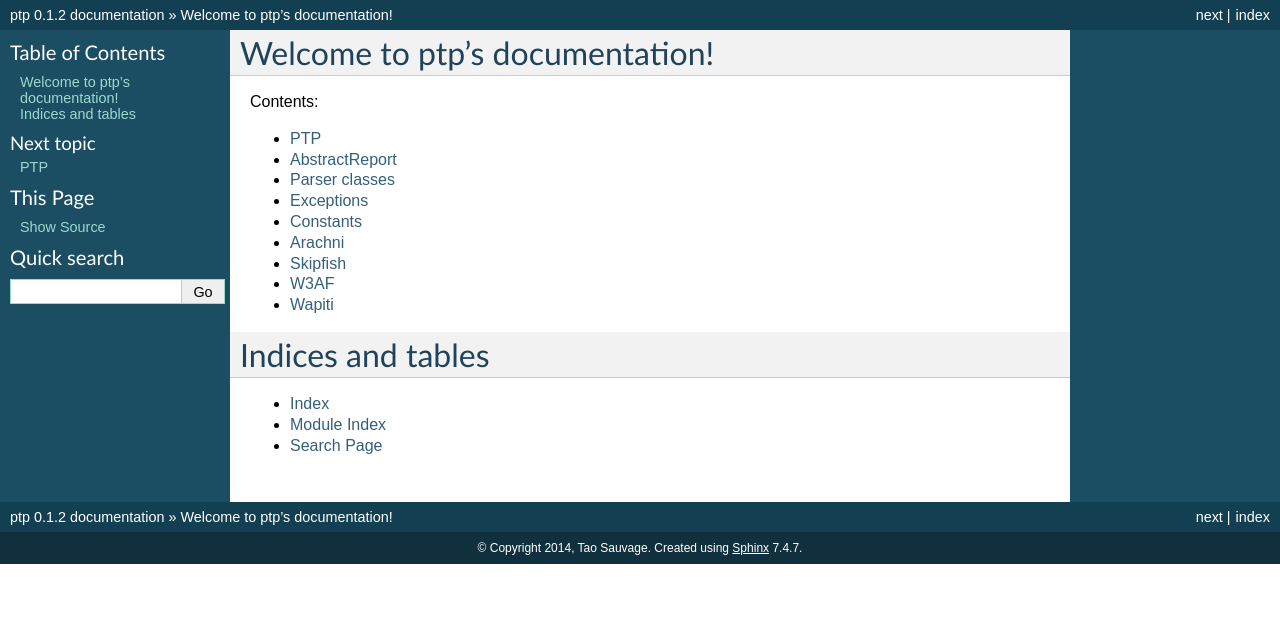
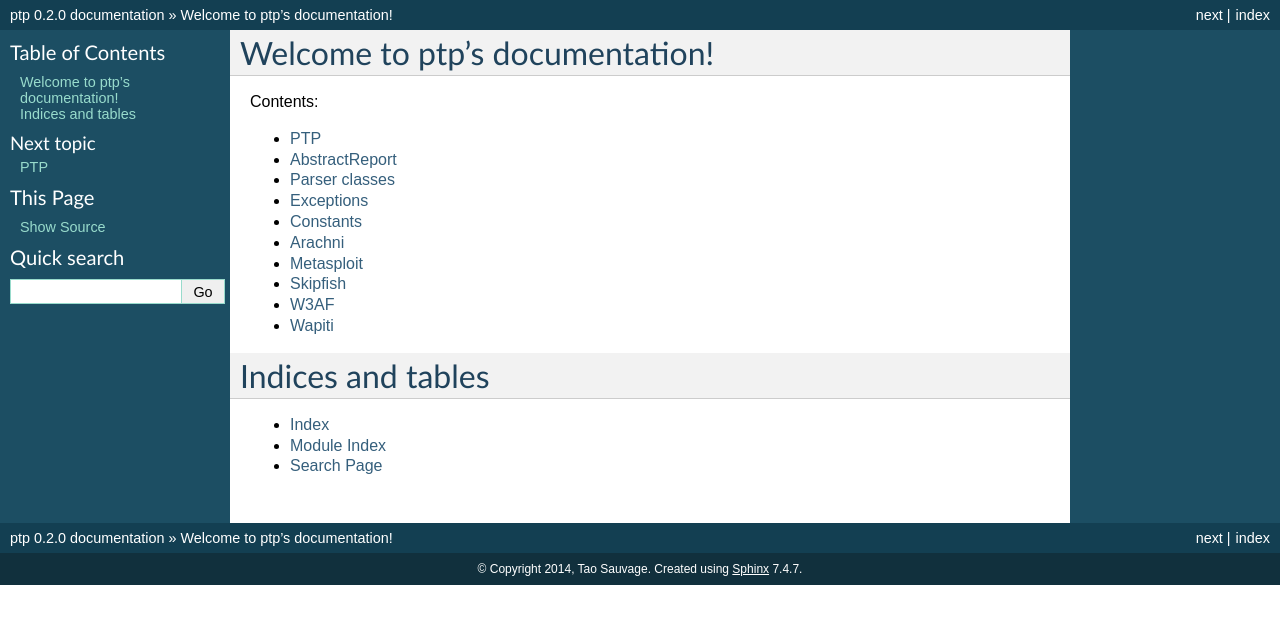
Before and after one commit to owtf/ptp, a Sphinx documentation site: the page built from docs/source/index.rst, in a window 1280 px wide. Shown: the top 624 px of the page. Built offline with Sphinx 7.4.7, drawn with Linux system fonts in a browser that asks for light colours.

Commit message:
[doc] Update metasploit section.

```diff
--- a/docs/source/conf.py
+++ b/docs/source/conf.py
@@ -57,9 +57,9 @@
 # built documents.
 #
 # The short X.Y version.
-version = '0.1'
+version = '0.2'
 # The full version, including alpha/beta/rc tags.
-release = '0.1.2'
+release = '0.2.0'
 
 # The language for content autogenerated by Sphinx. Refer to documentation
 # for a list of supported languages.
--- a/docs/source/index.rst
+++ b/docs/source/index.rst
@@ -17,6 +17,7 @@
    libptp/exceptions
    libptp/constants
    libptp/tools/arachni
+   libptp/tools/metasploit
    libptp/tools/skipfish
    libptp/tools/w3af
    libptp/tools/wapiti
--- a/docs/source/libptp/parser.rst
+++ b/docs/source/libptp/parser.rst
@@ -14,3 +14,6 @@
     :members:
 
     .. autoattribute:: __format__
+
+.. autoclass:: FileParser
+    :members:
```
Also changed, not shown: docs/source/libptp/tools/metasploit.rst (added, +20 -0 lines), 1 other file.
